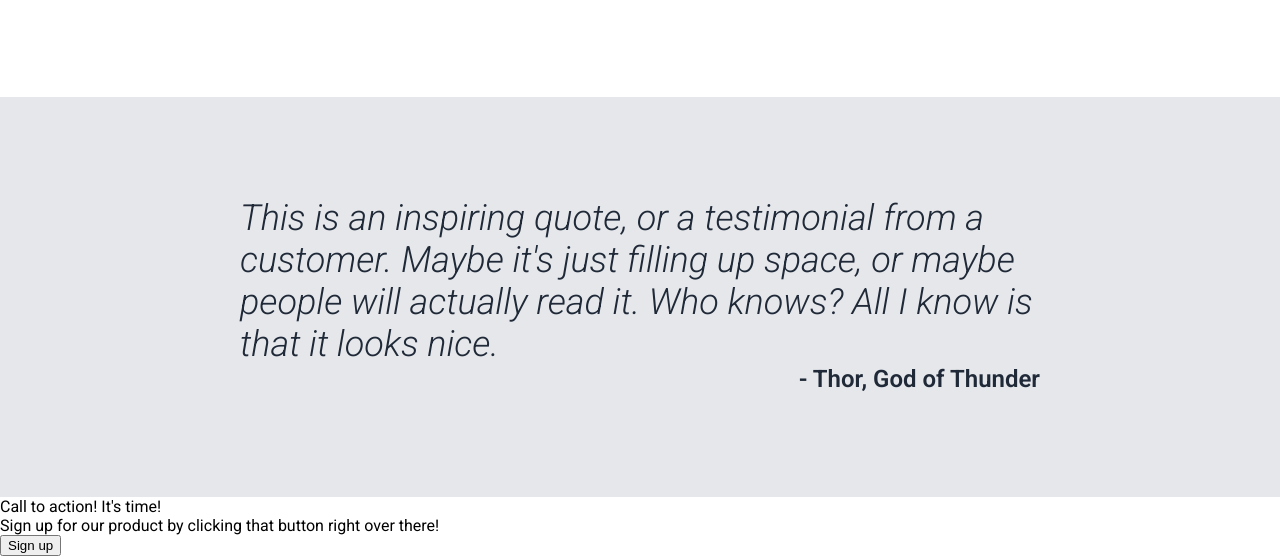
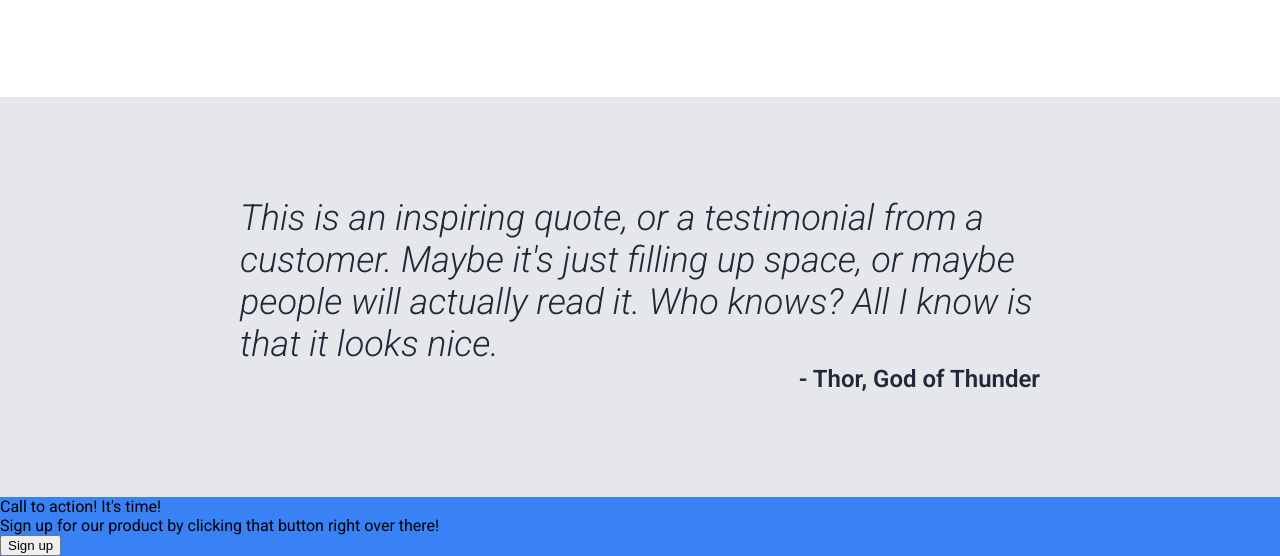
Before and after one commit to kimbaesung808/odin-landing-page, a plain HTML site: page index.html in a window 1280 px wide. Shown: the part 951-1507 px from the top of the page. Drawn offline with Linux system fonts and the light colour scheme.

Commit message:
Set background color of section four

```diff
--- a/style.css
+++ b/style.css
@@ -100,6 +100,10 @@ a {
   font-weight: 600;
 }
 
+.section-four {
+  background-color: #3882F6;
+}
+
 .header img {
   width: 500px;
   height: 250px;
```
